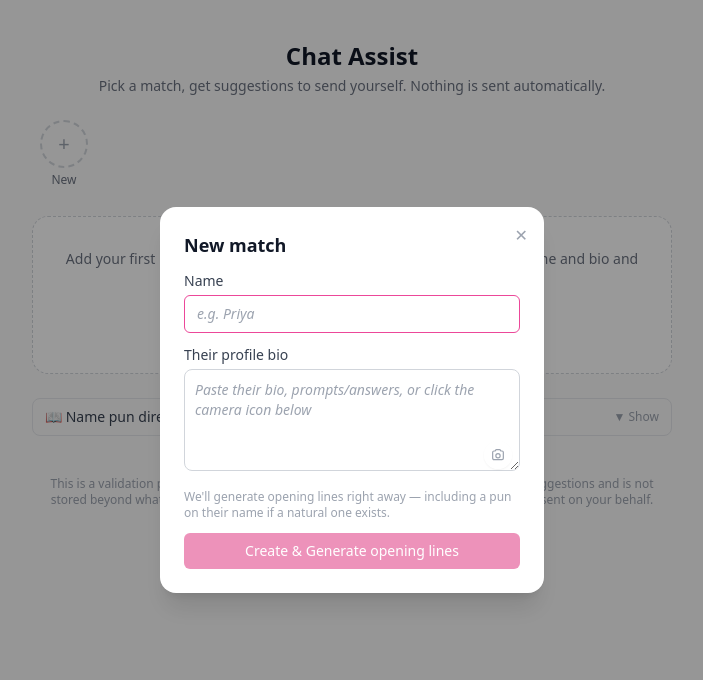
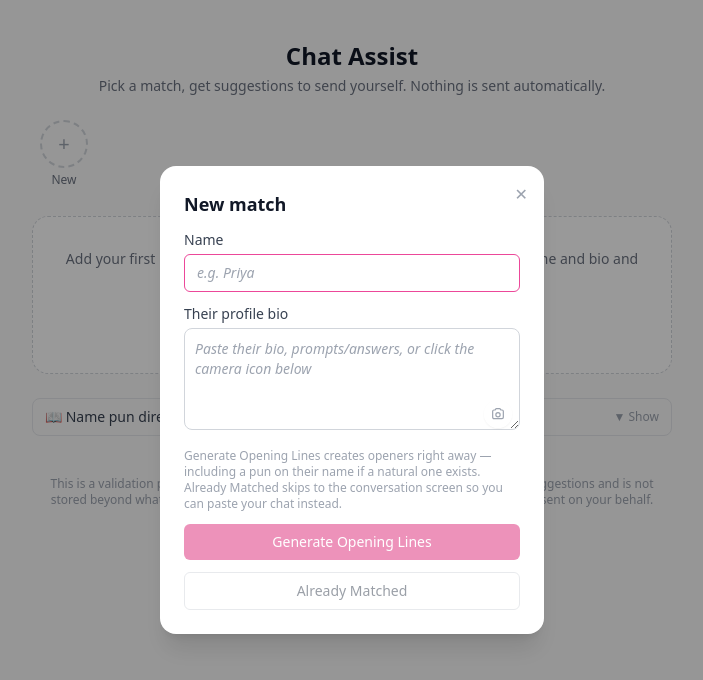
Before and after one commit to 7RLodhi/dating-chat-assistant, a Next.js app: page / in a window 1280 px wide. Both pictures are taken after a click on the button "+ New". Shown: the top 680 px of the page, without its empty margins (288-991 px from the left). Built offline with nearby package versions, Linux system fonts and the light colour scheme.

Commit message:
Already Matched path in New Match modal; no directory prefill; v09.26.004

```diff
--- a/components/AssistantApp.tsx
+++ b/components/AssistantApp.tsx
@@ -312,7 +312,7 @@ export default function AssistantApp() {
     evaluateOutcomes(match.id, selectedRows.length);
   }
 
-  function handleCreateMatch(name: string, matchBio: string) {
+  function handleCreateMatch(name: string, matchBio: string, generate: boolean) {
     const match = addMatch(name, matchBio);
     setMatches((prev) => [...prev, match]);
     setActiveMatchId(match.id);
@@ -322,8 +322,10 @@ export default function AssistantApp() {
     setError(null);
     setShowBio(false);
     setShowNewMatchModal(false);
-    runGenerate({ mode: "opener", profileText: matchBio, matchName: name });
-    refreshFacts(match.id, matchBio, "");
+    if (generate) {
+      runGenerate({ mode: "opener", profileText: matchBio, matchName: name });
+      refreshFacts(match.id, matchBio, "");
+    }
   }
 
   function handleSaveMatchName(newName: string) {
@@ -741,10 +743,7 @@ export default function AssistantApp() {
         </button>
         {showPunDirectory && (
           <div className="border-t border-gray-200 p-3">
-            <NamePunDirectory
-              key={activeMatch?.id ?? "none"}
-              defaultQuery={activeMatch?.name ?? ""}
-            />
+            <NamePunDirectory key={activeMatch?.id ?? "none"} />
           </div>
         )}
       </div>
--- a/components/NewMatchModal.tsx
+++ b/components/NewMatchModal.tsx
@@ -11,7 +11,7 @@ export default function NewMatchModal({
 }: {
   open: boolean;
   onClose: () => void;
-  onCreate: (name: string, bio: string) => void;
+  onCreate: (name: string, bio: string, generate: boolean) => void;
 }) {
   const [name, setName] = useState("");
   const [bio, setBio] = useState("");
@@ -38,7 +38,14 @@ export default function NewMatchModal({
   function handleSubmit(e: React.FormEvent) {
     e.preventDefault();
     if (!name.trim()) return;
-    onCreate(name.trim(), bio.trim());
+    onCreate(name.trim(), bio.trim(), true);
+    setName("");
+    setBio("");
+  }
+
+  function handleAlreadyMatched() {
+    if (!name.trim()) return;
+    onCreate(name.trim(), bio.trim(), false);
     setName("");
     setBio("");
   }
@@ -94,15 +101,24 @@ export default function NewMatchModal({
             {bioUpload.error && <p className="mt-1 text-xs text-red-600">{bioUpload.error}</p>}
           </div>
           <p className="text-xs text-gray-400">
-            We'll generate opening lines right away — including a pun on their name if a natural
-            one exists.
+            Generate Opening Lines creates openers right away — including a pun on their name if
+            a natural one exists. Already Matched skips to the conversation screen so you can
+            paste your chat instead.
           </p>
           <button
             type="submit"
             disabled={!name.trim()}
             className="w-full rounded-md bg-brand-600 px-4 py-2 text-sm font-medium text-white hover:bg-brand-700 disabled:opacity-50"
           >
-            Create & Generate opening lines
+            Generate Opening Lines
+          </button>
+          <button
+            type="button"
+            onClick={handleAlreadyMatched}
+            disabled={!name.trim()}
+            className="w-full rounded-md border border-gray-300 px-4 py-2 text-sm font-medium text-gray-700 hover:border-brand-400 hover:text-brand-600 disabled:opacity-50"
+          >
+            Already Matched
           </button>
         </form>
       </div>
--- a/lib/version.ts
+++ b/lib/version.ts
@@ -1,4 +1,4 @@
 // App version shown in the footer. Format: vMM.YY.NNN (month, 2-digit year,
 // sequential build number). Bump NNN on every production release — and keep
 // public/sw.js CACHE_NAME in sync so installed apps fetch fresh assets.
-export const APP_VERSION = "v09.26.003";
+export const APP_VERSION = "v09.26.004";
--- a/public/sw.js
+++ b/public/sw.js
@@ -6,7 +6,7 @@
 //   - everything else: passthrough
 // Bump CACHE_NAME with each app version (see lib/version.ts).
 
-const CACHE_NAME = "chat-assist-v09.26.003";
+const CACHE_NAME = "chat-assist-v09.26.004";
 
 self.addEventListener("install", (event) => {
   self.skipWaiting();
```
